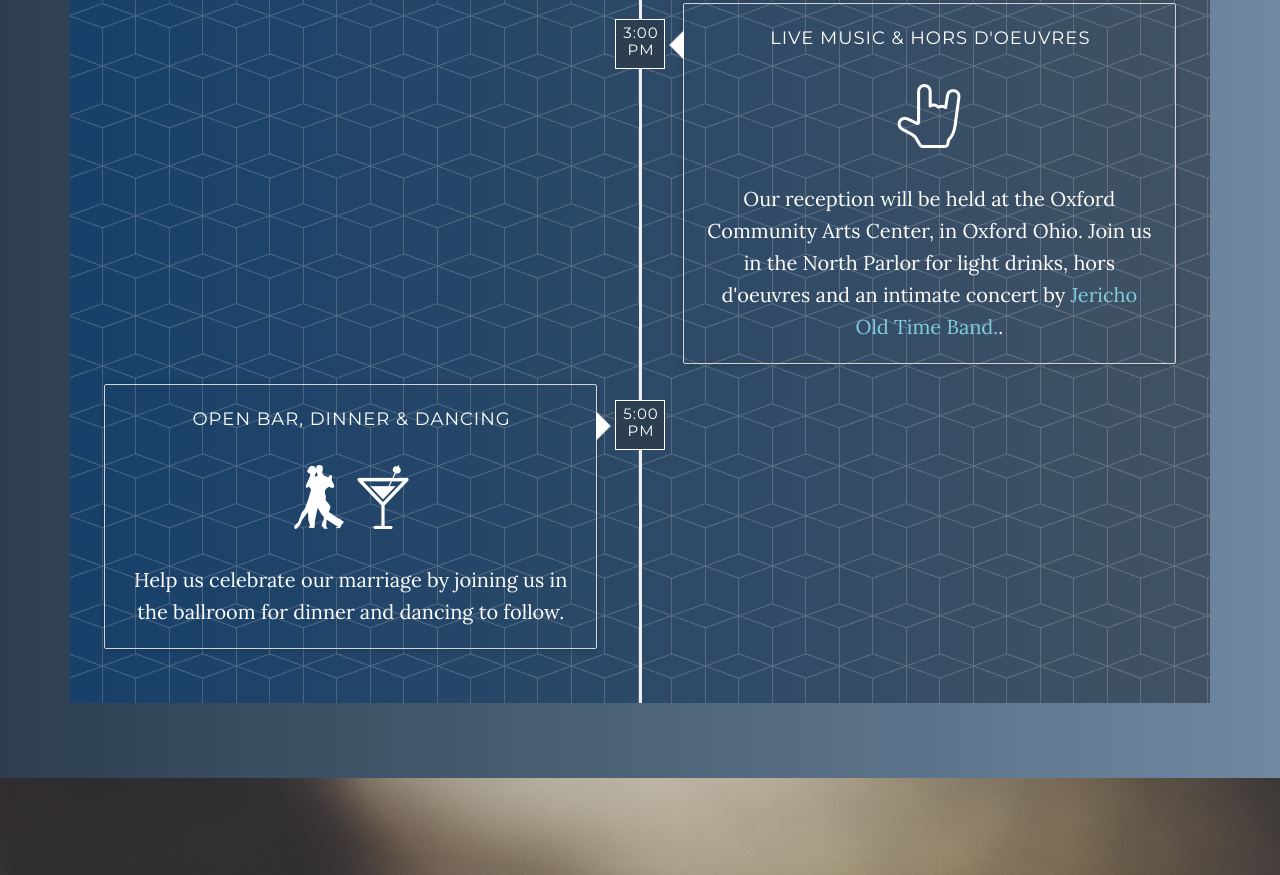
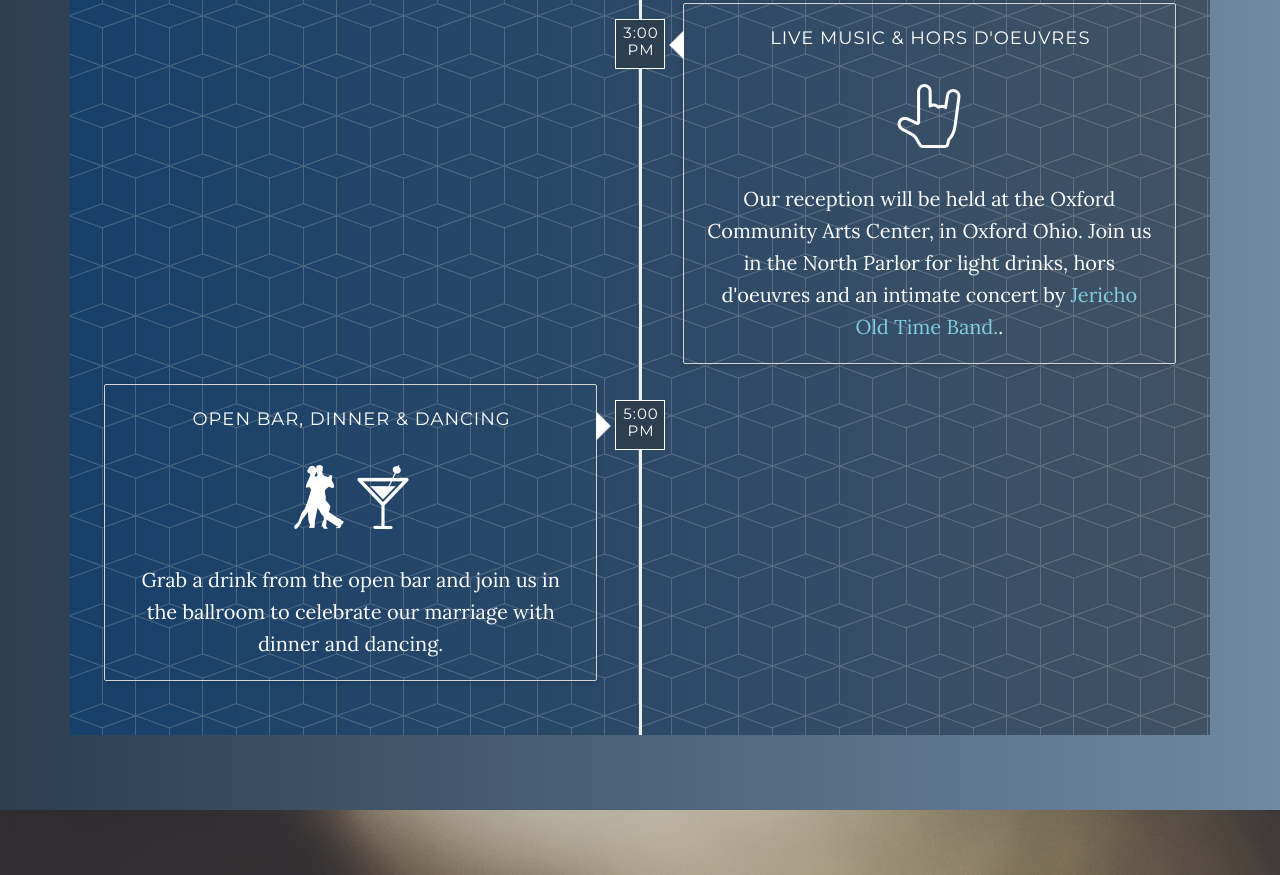
Before and after one commit to tmoubray/wedding, a plain HTML site: page index.html in a window 1280 px wide. Shown: the part 1410-2285 px from the top of the page. Drawn offline with nearby package versions, Linux system fonts and the light colour scheme; some packages are replaced by stand-ins of ours; a web font is replaced by a local one.

Commit message:
no message

```diff
--- a/index.html
+++ b/index.html
@@ -130,7 +130,7 @@
           <p><small class="text-muted"><img src="img/flamenco-couple-dancing.png"/><img src="img/cocktail.png"/></small></p>
         </div>
         <div class="timeline-body">
-          <p>Help us celebrate our marriage by joining us in the ballroom for dinner and dancing to follow.</p>
+          <p>Grab a drink from the open bar and join us in the ballroom to celebrate our marriage with dinner and dancing.</p>
         </div>
       </div>
     </li>
```
